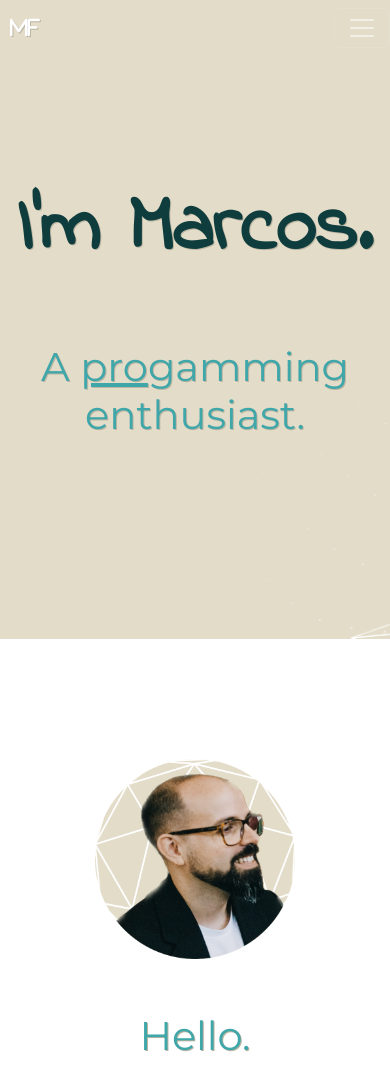
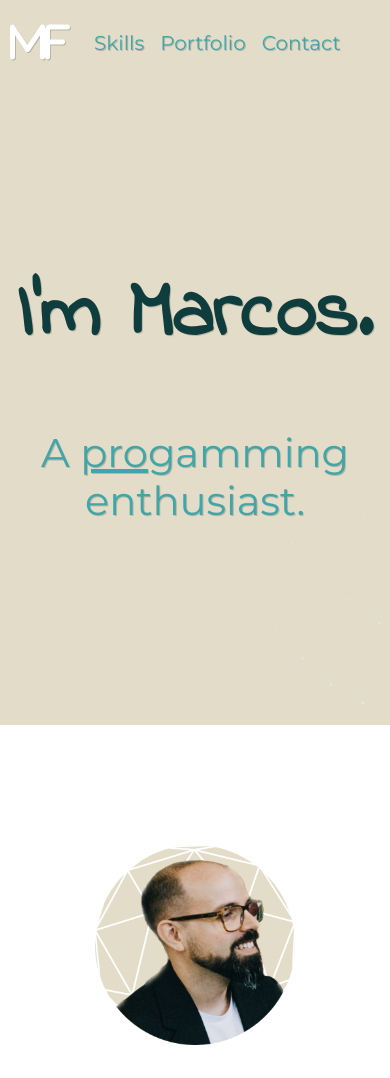
Before and after one commit to SOCRAMBLLE/CV, a plain HTML site: page index.html in a window 390 px wide. Shown: the top 1078 px of the page. Drawn offline with nearby package versions, Linux system fonts and the light colour scheme.

Commit message:
Website updated
Mobile visualization:
         - NavBar not fixed;
         - NavBar font sized ajusted.

```diff
--- a/css/master.css
+++ b/css/master.css
@@ -4,6 +4,24 @@ body {
   font-family: 'Merriweather', serif;
   color: #40514E;
   text-shadow: 1px 1px 0 #BBB5A2;
+}
+
+@media (max-width: 800px)
+{
+    .fixed-top
+    {
+    position: relative;
+    top: auto;
+    }
+
+    .navbar {
+      font-size: 20px;
+
+    }
+
+    .brand-logo-txt {
+      font-size: 40px;
+    }
 }
 
 h1 {
--- a/index.html
+++ b/index.html
@@ -29,14 +29,11 @@
 
   <!-- TOP CONTAINER -->
   <section class="bkgimg-section" id="title">
-    <nav class="navbar navbar-expand-lg navbar-dark fixed-top">
+    <nav class="navbar navbar-expand navbar-dark fixed-top">
       <a class="navbar-brand brand-logo-txt" href="#title"><i class="fa-solid fa-m"></i><i class="fa-solid fa-f"></i></a>
-      <button class="navbar-toggler" type="button" data-bs-toggle="collapse" data-bs-target="#menutogglernav" aria-controls="menutogglernav" aria-expanded="false" aria-label="Toggle navigation">
-        <span class="navbar-toggler-icon"></span>
-      </button>
-      <div class="collapse navbar-collapse" id="menutogglernav">
+      <div class="collapse navbar-collapse">
 
-        <ul class="navbar-nav ms-auto">
+        <ul class="navbar-nav">
           <li class="nav-item">
             <a class="nav-link links-txt" href="#skills">Skills</a>
           </li>
```
